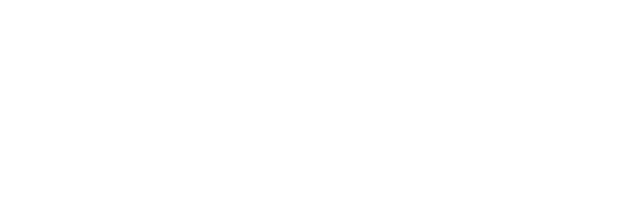
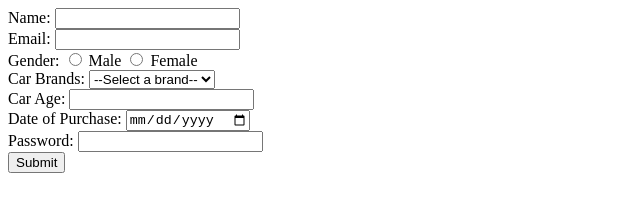
Before and after one commit to acciojob/car-insurance-form-Poorva-Jain1, a website: page main.html in a window 1280 px wide. Shown: the whole page, without its empty margins (0-640 px from the left). Drawn offline with Linux system fonts and the light colour scheme.

Commit message:
created a submission

```diff
--- a/main.html
+++ b/main.html
@@ -8,6 +8,39 @@
 
 <body>
 	<!-- the entire body must be written by student -->
+	<form method="post">
+		<label for="name">Name:</label>
+		<input type="text" id="name" name="name" required>
+		<br>
+		<label for="email">Email:</label>
+        <input type="email" id="email" name="email" required>
+         <br>
+		<label>Gender:</label>
+		<input type="radio" id="male" name="gender" value="male" required>
+		<label for="male">Male</label>
+		<input type="radio" id="female" name="gender" value="female" required>
+		<label for="female">Female</label>
+		<br>
+		<label for="cars">Car Brands:</label>
+    <select id="cars" name="cars">
+      <option value="">--Select a brand--</option>
+      <option value="BMW">BMW</option>
+      <option value="Audi">Audi</option>
+      <option value="Mercedez">Mercedez</option>
+      </select>
+      <br>
+		<label for="carage">Car Age:</label>
+		<input type="number" id="carage" name="carage" required>
+		<br>
+		<label for="dop">Date of Purchase:</label>
+        <input type="date" id="dop" name="dop" required>
+        <br>
+		<label for="password">Password:</label>
+        <input type="password" id="password" name="password" required>
+        <br>
+		<button type="submit">Submit</button>
+	</form>
+
     <script type="text/javascript" src="./script.js">
 </script>
 
```
